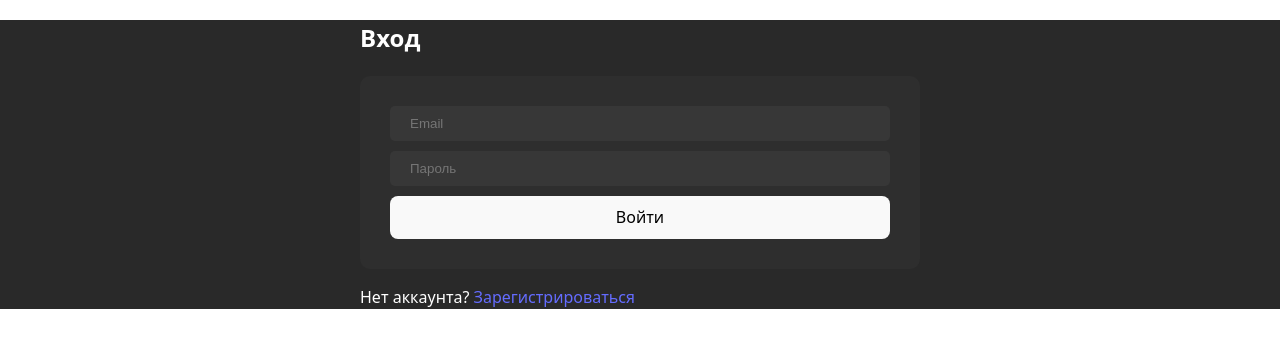
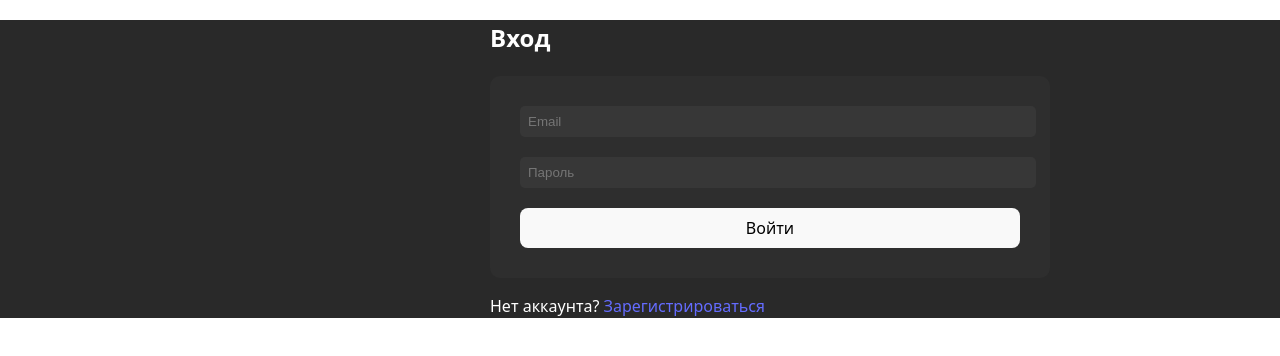
Before and after one commit to zagovormasonov/auth, a React (Vite) app: page / in a window 1280 px wide. Shown: the top 356 px of the page. Built offline with nearby package versions, Linux system fonts and the light colour scheme.

Commit message:
tooltip react

```diff
--- a/src/components/Login.jsx
+++ b/src/components/Login.jsx
@@ -4,13 +4,14 @@ import { useNavigate, Link } from "react-router-dom";
 import { motion } from "framer-motion";
 
 const Login = () => {
-  const [email, setEmail] = useState(localStorage.getItem("savedEmail") || ""); // Берем из localStorage
+  const [email, setEmail] = useState(localStorage.getItem("savedEmail") || "");
   const [password, setPassword] = useState("");
   const [showSuccess, setShowSuccess] = useState(false);
+  const [showTooltip, setShowTooltip] = useState(false); // Состояние для тултипа
   const navigate = useNavigate();
 
   useEffect(() => {
-    localStorage.setItem("savedEmail", email); // Сохраняем email при его изменении
+    localStorage.setItem("savedEmail", email); // Сохраняем email при изменении
   }, [email]);
 
   const handleLogin = async (e) => {
@@ -24,6 +25,7 @@ const Login = () => {
     if (error) {
       alert(error.message);
     } else {
+      localStorage.setItem("savedEmail", email); // Сохраняем email после успешного входа
       setShowSuccess(true);
       setTimeout(() => {
         navigate("/dashboard");
@@ -32,24 +34,52 @@ const Login = () => {
   };
 
   return (
-    <div>
+    <div style={{ position: "relative", maxWidth: "300px", margin: "auto" }}>
       <h2>Вход</h2>
       <form onSubmit={handleLogin}>
+        <div style={{ position: "relative" }}>
           <input
             type="email"
             value={email}
             onChange={(e) => setEmail(e.target.value)}
+            onFocus={() => setShowTooltip(true)}  // Показать тултип при фокусе
+            onBlur={() => setShowTooltip(false)}   // Скрыть тултип при уходе фокуса
             placeholder="Email"
             required
+            style={{ width: "100%", padding: "8px", marginBottom: "10px" }}
           />
+          {showTooltip && localStorage.getItem("savedEmail") && (
+            <motion.div
+              initial={{ opacity: 0, y: -5 }}
+              animate={{ opacity: 1, y: 0 }}
+              exit={{ opacity: 0, y: -5 }}
+              transition={{ duration: 0.3 }}
+              style={{
+                position: "absolute",
+                top: "-30px",
+                left: "0",
+                background: "black",
+                color: "white",
+                padding: "5px 10px",
+                borderRadius: "5px",
+                fontSize: "12px",
+                whiteSpace: "nowrap",
+              }}
+            >
+              Использовать: {localStorage.getItem("savedEmail")}
+            </motion.div>
+          )}
+        </div>
+
         <input
           type="password"
           value={password}
           onChange={(e) => setPassword(e.target.value)}
           placeholder="Пароль"
           required
+          style={{ width: "100%", padding: "8px", marginBottom: "10px" }}
         />
-        <button type="submit">Войти</button>
+        <button type="submit" style={{ width: "100%", padding: "8px" }}>Войти</button>
       </form>
 
       <p>
```
Lines whose indentation alone changed are shown as unchanged.
